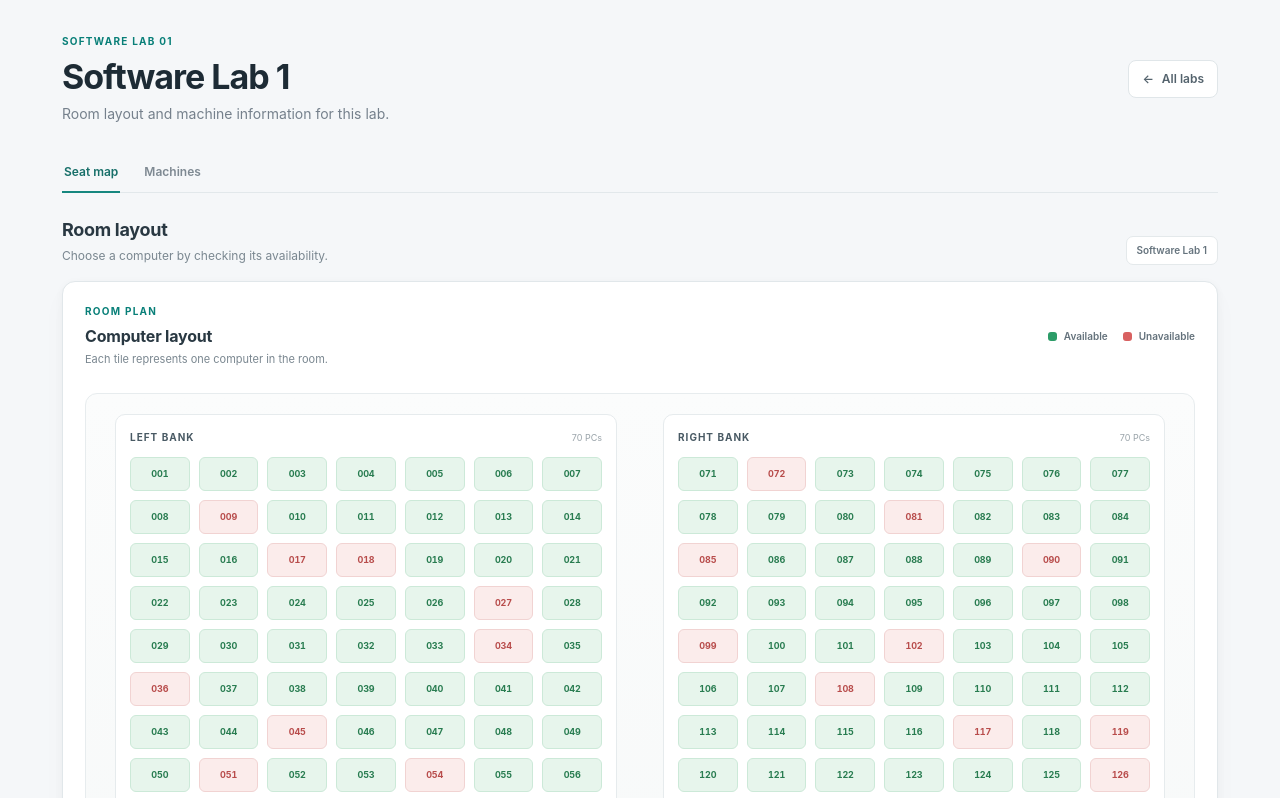
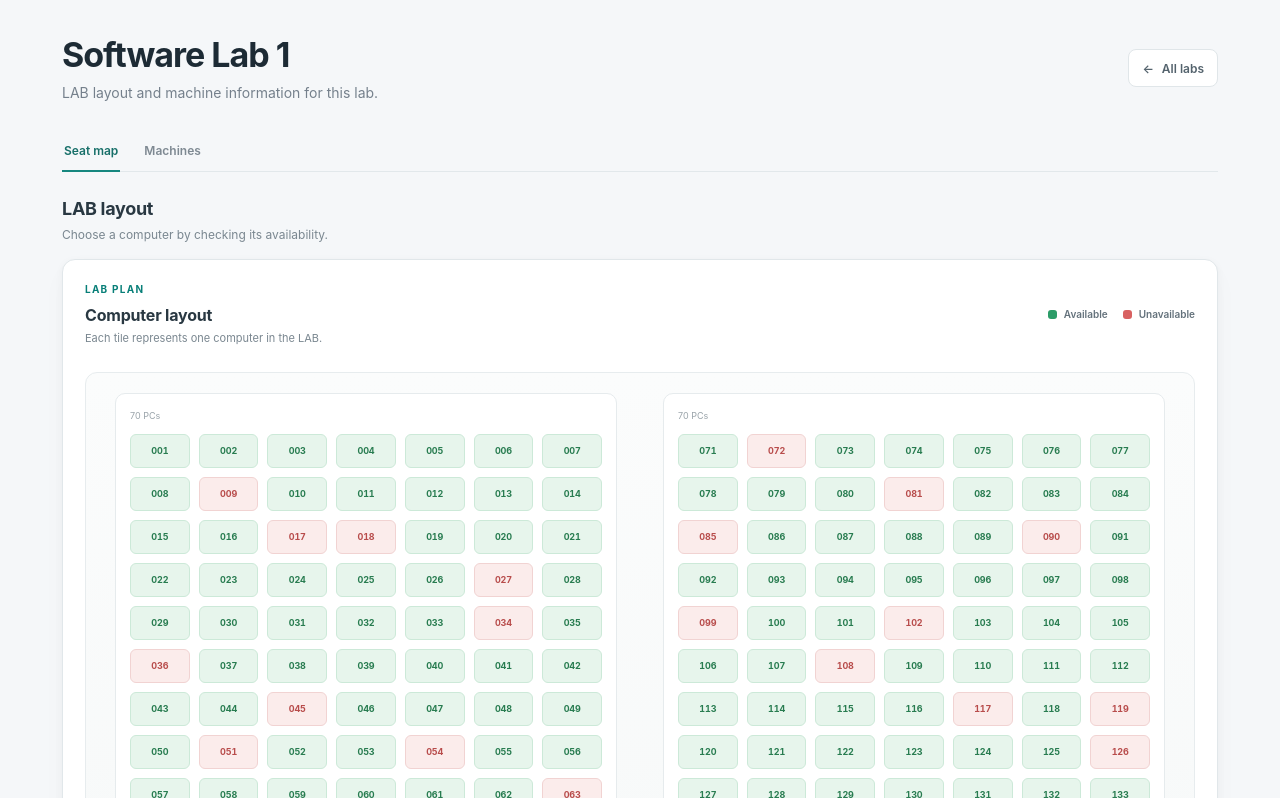
Before and after one commit to sourabh2code/SSH-Dashboard, a plain HTML site: page Dashboard/Web Interface/index.html in a window 1280 px wide. Both pictures are taken after a click on the button 248 px from the left and 276 px from the top of the page. Shown: the top 798 px of the page. Drawn offline with Linux system fonts and the light colour scheme.

Commit message:
updated text definig sections and modified metric card

```diff
--- a/Dashboard/Web Interface/app.js
+++ b/Dashboard/Web Interface/app.js
@@ -8,9 +8,6 @@ const dashboardHome = document.getElementById("dashboard-home");
 const labWorkspace = document.getElementById("lab-workspace");
 const breadcrumb = document.getElementById("breadcrumb");
 const labTitle = document.getElementById("lab-title");
-const labEyebrow = document.getElementById("lab-eyebrow");
-const mapLabLabel = document.getElementById("map-lab-label");
-const machinesLabLabel = document.getElementById("machines-lab-label");
 const leftSeatBank = document.getElementById("seat-bank-left");
 const rightSeatBank = document.getElementById("seat-bank-right");
 const cinemaRoom = document.getElementById("cinema-room");
@@ -54,9 +51,6 @@ function openLab(labId) {
   dashboardHome.hidden = true;
   labWorkspace.hidden = false;
   labTitle.textContent = lab.name;
-  labEyebrow.textContent = `SOFTWARE LAB ${lab.number}`;
-  mapLabLabel.textContent = lab.name;
-  machinesLabLabel.textContent = lab.name;
   renderSeatMap(labId);
   renderMachineOverview(labId);
 
@@ -258,7 +252,7 @@ function renderMachineOverview(labId) {
   machineTotal.textContent = String(machines.length);
   machineAvailable.textContent = String(availableCount);
   machineUnavailable.textContent = String(unavailableCount);
-  machineSessions.textContent = String(activeSessionCount);
+  if (machineSessions) machineSessions.textContent = String(activeSessionCount);
   machineListCaption.textContent = `${lab.name} · 140 computers · preview data`;
   machineSearch.value = "";
   machineFilter.value = "all";
--- a/Dashboard/Web Interface/index.html
+++ b/Dashboard/Web Interface/index.html
@@ -24,19 +24,19 @@
           <button class="lab-card" type="button" data-open-lab="lab-1">
             <span class="lab-card-top"><span class="lab-number">01</span><span class="lab-card-arrow" aria-hidden="true">↗</span></span>
             <span class="lab-card-title">Software Lab 1</span>
-            <span class="lab-card-description">View the room layout and check machine availability.</span>
+            <span class="lab-card-description">View the LAB layout and check machine availability.</span>
             <span class="lab-card-action">Open lab <span aria-hidden="true">→</span></span>
           </button>
           <button class="lab-card" type="button" data-open-lab="lab-2">
             <span class="lab-card-top"><span class="lab-number">02</span><span class="lab-card-arrow" aria-hidden="true">↗</span></span>
             <span class="lab-card-title">Software Lab 2</span>
-            <span class="lab-card-description">View the room layout and check machine availability.</span>
+            <span class="lab-card-description">View the LAB layout and check machine availability.</span>
             <span class="lab-card-action">Open lab <span aria-hidden="true">→</span></span>
           </button>
           <button class="lab-card" type="button" data-open-lab="lab-3">
             <span class="lab-card-top"><span class="lab-number">03</span><span class="lab-card-arrow" aria-hidden="true">↗</span></span>
             <span class="lab-card-title">Software Lab 3</span>
-            <span class="lab-card-description">View the room layout and check machine availability.</span>
+            <span class="lab-card-description">View the LAB layout and check machine availability.</span>
             <span class="lab-card-action">Open lab <span aria-hidden="true">→</span></span>
           </button>
         </div>
@@ -50,9 +50,8 @@
       <section class="content lab-workspace" id="lab-workspace" aria-labelledby="lab-title" hidden>
         <div class="page-heading lab-page-heading">
           <div>
-            <p class="eyebrow" id="lab-eyebrow">SOFTWARE LAB</p>
             <h1 id="lab-title">Software Lab 1</h1>
-            <p class="subtitle">Room layout and machine information for this lab.</p>
+            <p class="subtitle">LAB layout and machine information for this lab.</p>
           </div>
           <button class="back-button" id="back-to-labs" type="button"><span aria-hidden="true">←</span> All labs</button>
         </div>
@@ -64,12 +63,11 @@
 
         <section class="lab-section" data-lab-section="map" role="tabpanel" aria-labelledby="map-tab-title">
           <div class="section-heading">
-            <div><h2 id="map-tab-title">Room layout</h2><p>Choose a computer by checking its availability.</p></div>
-            <span class="section-meta" id="map-lab-label">Software Lab 1</span>
+            <div><h2 id="map-tab-title">LAB layout</h2><p>Choose a computer by checking its availability.</p></div>
           </div>
           <div class="room-card">
             <div class="room-card-head">
-              <div><p class="eyebrow">ROOM PLAN</p><h3>Computer layout</h3><p>Each tile represents one computer in the room.</p></div>
+              <div><p class="eyebrow">LAB PLAN</p><h3>Computer layout</h3><p>Each tile represents one computer in the LAB.</p></div>
               <div class="seat-legend" aria-label="Computer availability legend">
                 <span><i class="legend-dot available" aria-hidden="true"></i>Available</span>
                 <span><i class="legend-dot unavailable" aria-hidden="true"></i>Unavailable</span>
@@ -79,29 +77,28 @@
 
               <div class="seat-banks">
                 <section class="seat-bank" aria-labelledby="left-bank-title">
-                  <div class="bank-heading"><h4 id="left-bank-title">Left bank</h4><span>70 PCs</span></div>
+                  <div class="bank-heading"><span>70 PCs</span></div>
                   <div class="pc-grid" id="seat-bank-left" aria-label="Left bank, ten rows and seven columns"></div>
                 </section>
                 <section class="seat-bank" aria-labelledby="right-bank-title">
-                  <div class="bank-heading"><h4 id="right-bank-title">Right bank</h4><span>70 PCs</span></div>
+                  <div class="bank-heading"><span>70 PCs</span></div>
                   <div class="pc-grid" id="seat-bank-right" aria-label="Right bank, ten rows and seven columns"></div>
                 </section>
               </div>
-              <p class="seat-map-note"><span class="preview-dot" aria-hidden="true"></span>Preview availability only. Live machine status will be connected in a later stage.</p>
+              <!-- <p class="seat-map-note"><span class="preview-dot" aria-hidden="true"></span>Preview availability only. Live machine status will be connected in a later stage.</p> -->
             </div>
           </div>
         </section>
 
         <section class="lab-section" data-lab-section="machines" role="tabpanel" aria-labelledby="machines-tab-title" hidden>
           <div class="section-heading">
-            <div><p class="eyebrow">MACHINE DETAILS</p><h2 id="machines-tab-title">Machine overview</h2><p>Current availability and resource information for this lab.</p></div>
-            <span class="section-meta" id="machines-lab-label">Software Lab 1</span>
+            <div><h2 id="machines-tab-title">Machine overview</h2><p>Current availability and resource information for this lab.</p></div>
           </div>
           <div class="machine-summary-grid" aria-label="Machine summary for selected lab">
             <article class="metric-card"><div class="metric-label">Total PCs</div><div class="metric-value" id="machine-total">140</div><div class="metric-foot">In this software lab</div></article>
             <article class="metric-card"><div class="metric-label">Available</div><div class="metric-value good-value" id="machine-available">—</div><div class="metric-foot">Ready for connection</div></article>
             <article class="metric-card"><div class="metric-label">Unavailable</div><div class="metric-value bad-value" id="machine-unavailable">—</div><div class="metric-foot">Not responding</div></article>
-            <article class="metric-card"><div class="metric-label">Active sessions</div><div class="metric-value" id="machine-sessions">—</div><div class="metric-foot">Session count only</div></article>
+            <!-- <article class="metric-card"><div class="metric-label">Active sessions</div><div class="metric-value" id="machine-sessions">—</div><div class="metric-foot">Session count only</div></article> -->
           </div>
 
           <section class="panel machine-list-panel" aria-labelledby="machine-list-title">
@@ -125,7 +122,7 @@
               <div class="pager"><button class="page-button" id="machine-prev" type="button" aria-label="Previous page">‹</button><span class="page-count" id="machine-page-count">Page 1 of 14</span><button class="page-button" id="machine-next" type="button" aria-label="Next page">›</button></div>
             </div>
           </section>
-          <p class="machine-data-note"><span class="preview-dot" aria-hidden="true"></span>Demo values are shown until live SSH monitoring is connected. Logged-in users are represented as a count.</p>
+          <!-- <p class="machine-data-note"><span class="preview-dot" aria-hidden="true"></span>Demo values are shown until live SSH monitoring is connected. Logged-in users are represented as a count.</p> -->
           </div>
         </section>
       </section>
```
